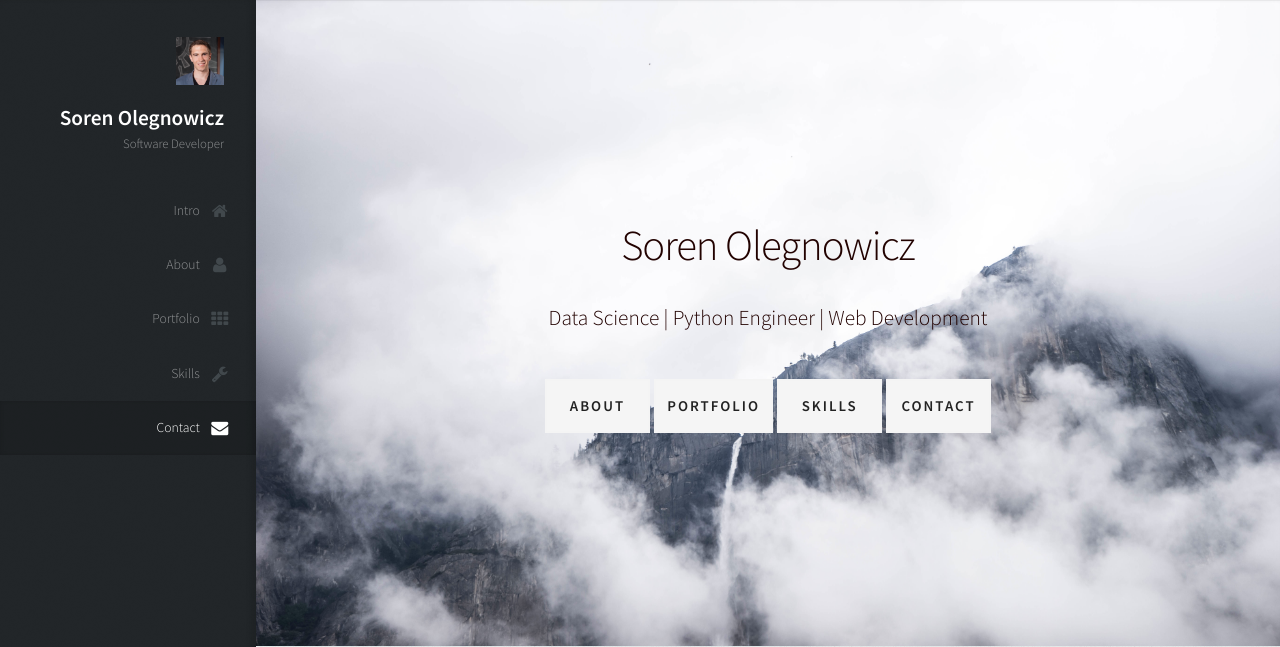
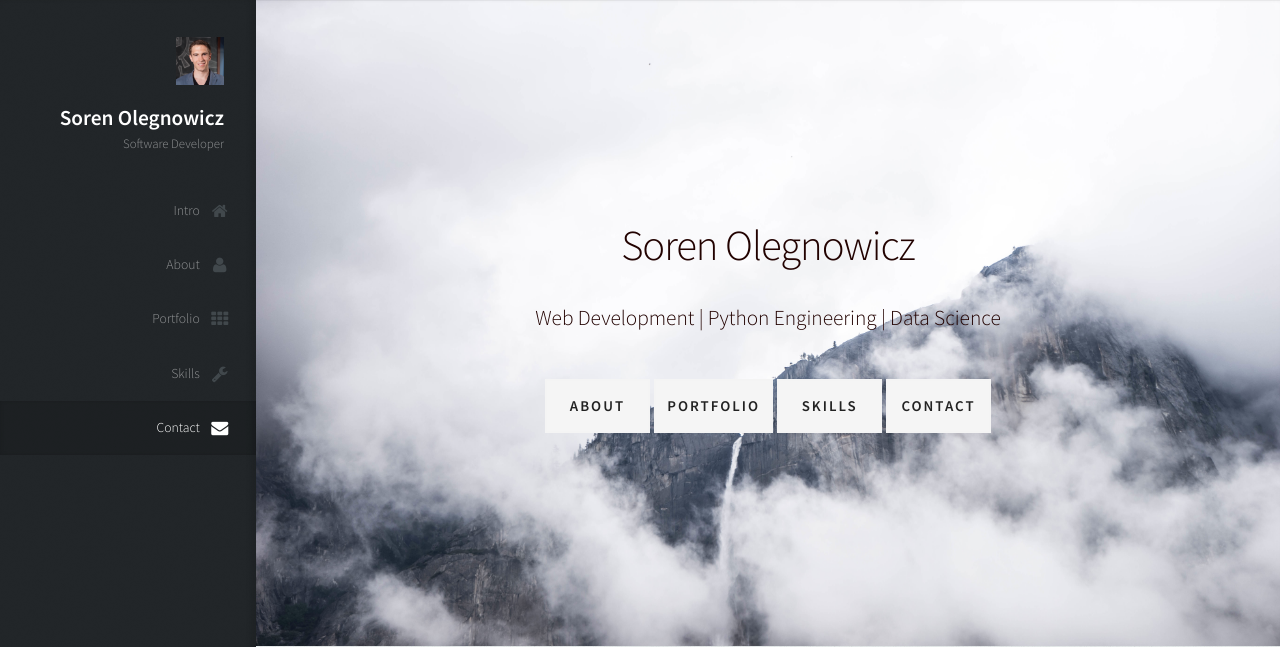
Before and after one commit to SorenOlegnowicz/folio, a Django app: page / in a window 1280 px wide. Shown: the top 647 px of the page. Run offline with Django 3.2, Linux system fonts and the light colour scheme.

```diff
--- a/website/templates/webpage.html
+++ b/website/templates/webpage.html
@@ -62,7 +62,7 @@
 
 							<header>
 								<h2 class="alt">Soren Olegnowicz</h2>
-								<p>Data Science | Python Engineer | Web Development</p>
+								<p>Web Development | Python Engineering | Data Science</p>
 							</header>
 
 							<footer>
```
